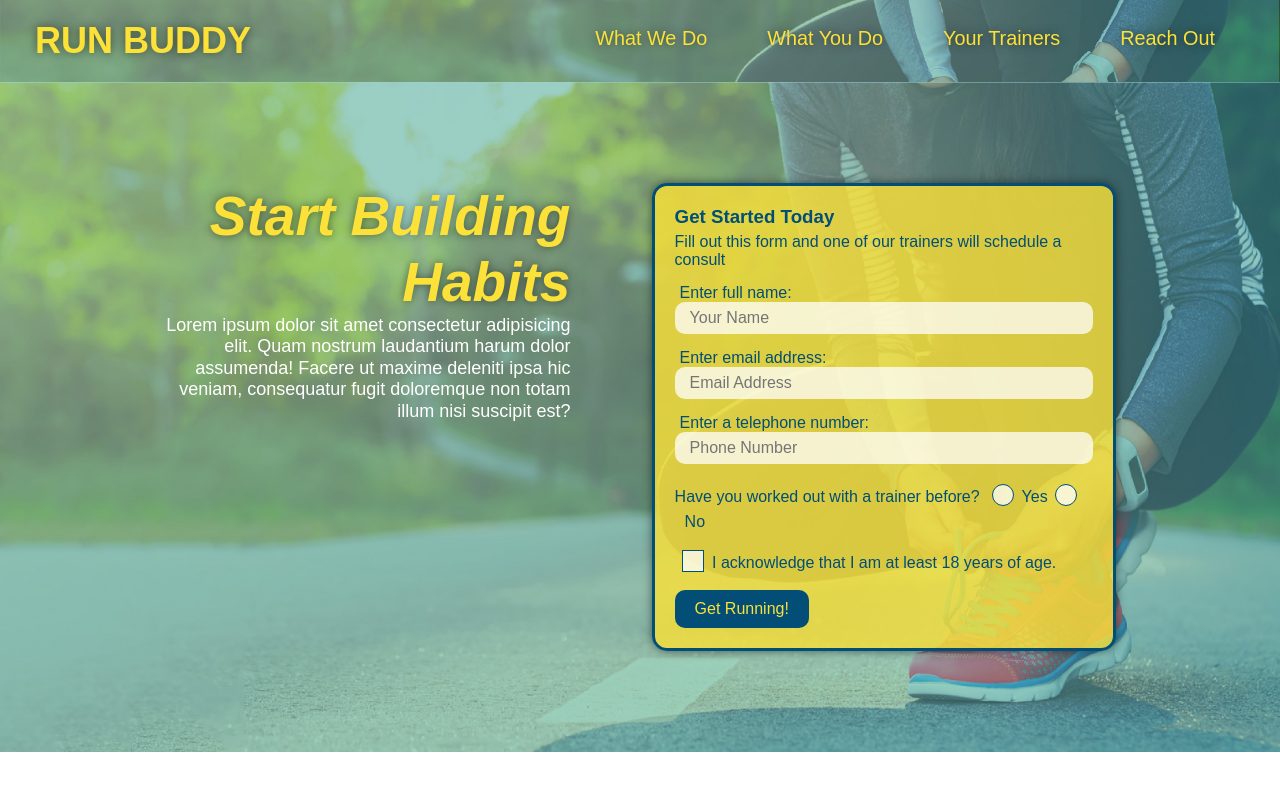
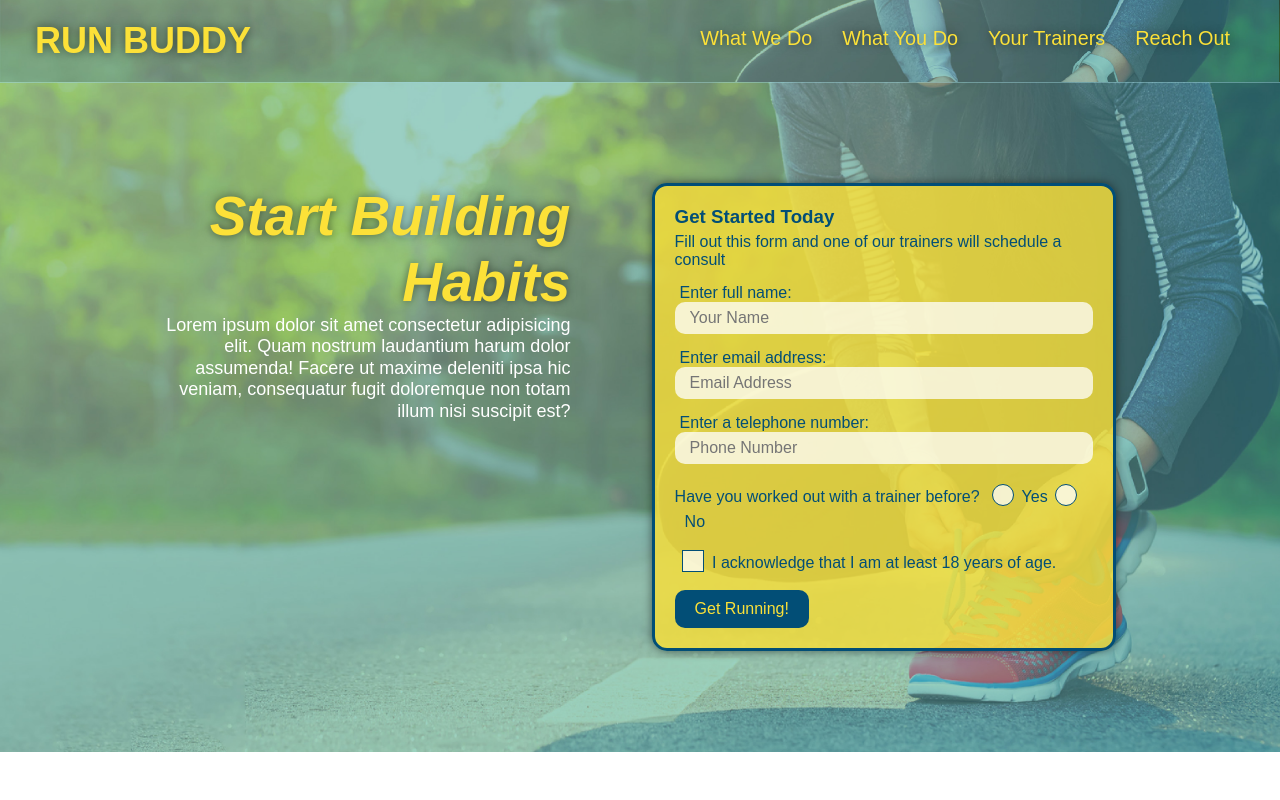
Before and after one commit to nagatopein/run-buddy, a plain HTML site: page index.html in a window 1280 px wide. Shown: the top 800 px of the page. Drawn offline with Linux system fonts and the light colour scheme.

Commit message:
fixed padding in nav buttons

```diff
--- a/assets/css/style.css
+++ b/assets/css/style.css
@@ -62,7 +62,7 @@ header nav ul {
 }
 
 header nav ul li a {
-    margin: 0 30px;
+    padding: 10px 15px;
     font-weight: lighter;
     font-size: 1.55vw;
     text-shadow: 0 0 10px rgba(0, 0, 0, 0.5);
```
